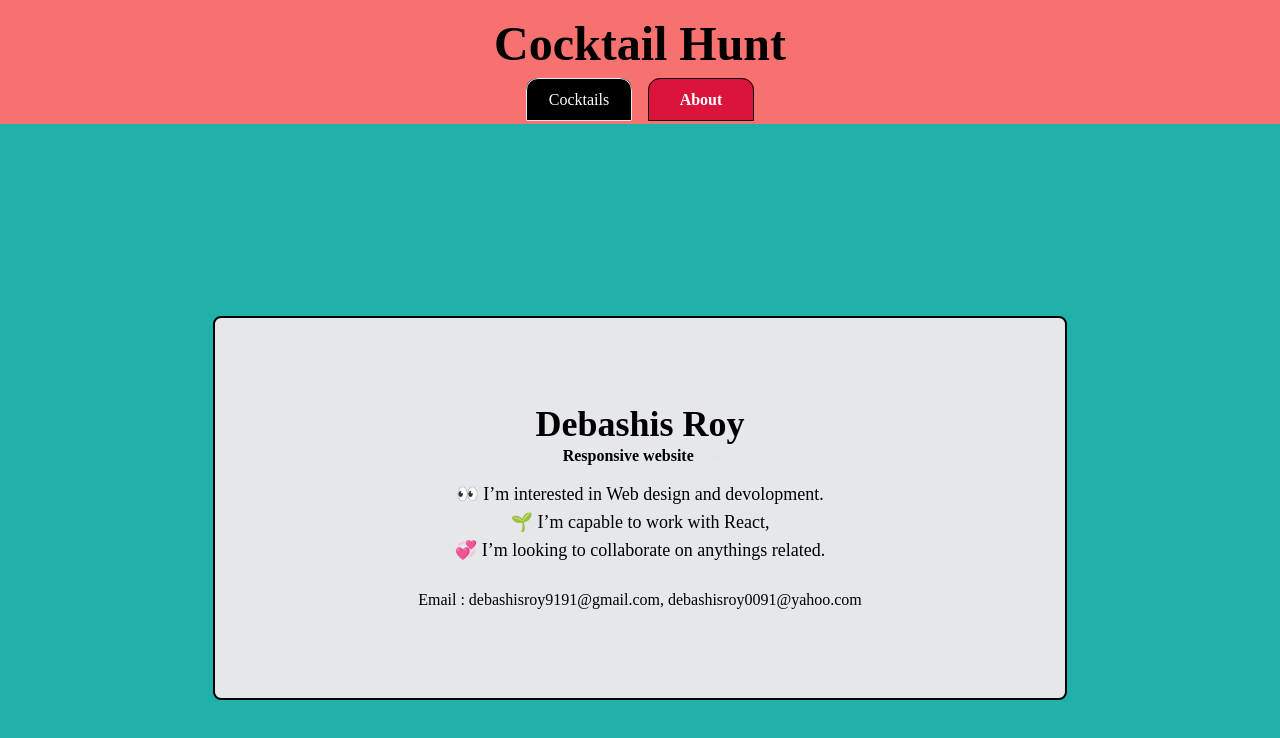
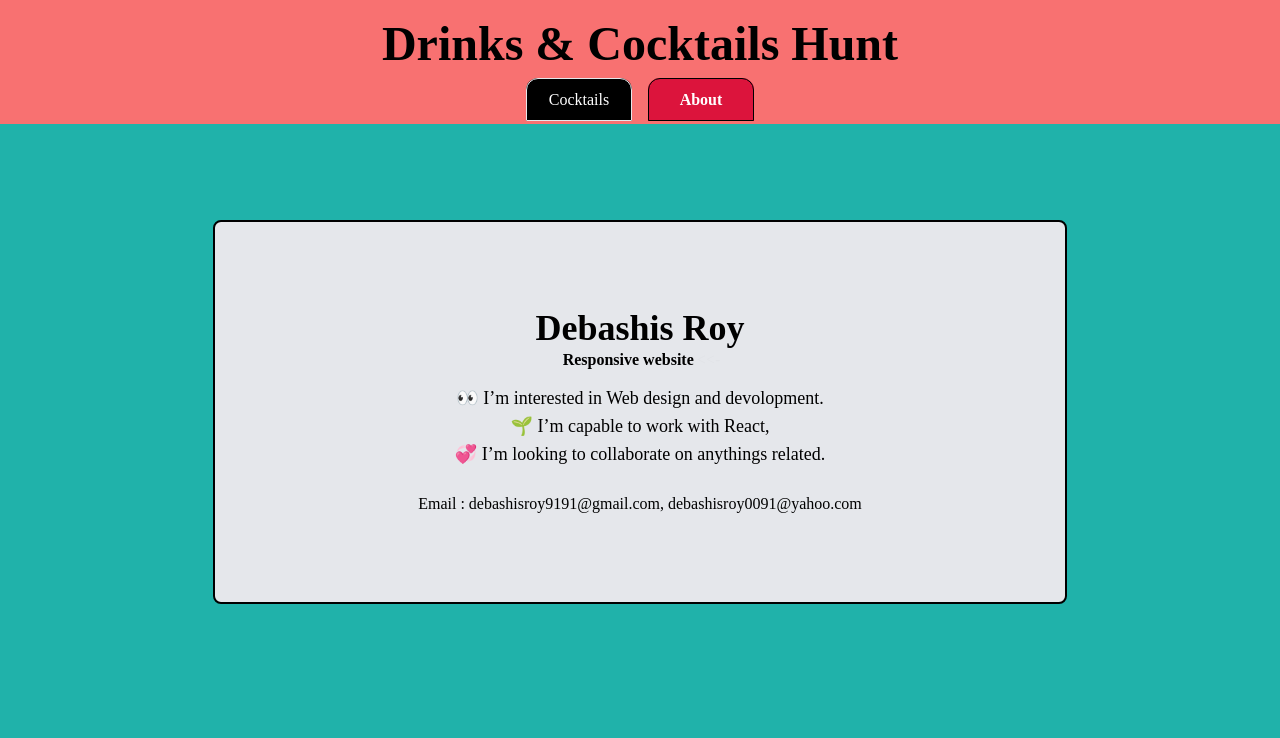
Before and after one commit to pally0091/cocktail-hunt, a React (Create React App) app: page /about in a window 1280 px wide. Shown: the top 738 px of the page. Built offline with nearby package versions, Linux system fonts and the light colour scheme.

Commit message:
some changes

```diff
--- a/src/Components/Cocktails/Cocktails.js
+++ b/src/Components/Cocktails/Cocktails.js
@@ -1,11 +1,11 @@
-import React from 'react';
+import React from "react";
 
 const Cocktails = () => {
-    return (
-        <div>
-            Cocktails
-        </div>
-    );
+  return (
+    <div>
+      <h2>Here is Cocktails information in details</h2>
+    </div>
+  );
 };
 
 export default Cocktails;
--- a/src/Components/Home/About/About.js
+++ b/src/Components/Home/About/About.js
@@ -1,9 +1,9 @@
-import React from 'react';
-import { Typewriter } from 'react-simple-typewriter';
+import React from "react";
+import { Typewriter } from "react-simple-typewriter";
 
 const About = () => {
   return (
-      <div className=" bg-gray-200 text-black flex flex-row items-center p-2 lg:w-8/12 sm:w-[95%] mx-auto h-96 mt-48 mb-40 rounded-lg border-2 border-black ">
+    <div className=" bg-gray-200 text-black flex flex-row items-center p-2 lg:w-8/12 sm:w-[95%] mx-auto h-96 mt-24 mb-40 rounded-lg border-2 border-black ">
       <div className="w-full text-center p-6">
         <h1 className="text-4xl font-bold">Debashis Roy</h1>
         <p className="font-bold">
--- a/src/Components/Home/Home.js
+++ b/src/Components/Home/Home.js
@@ -1,30 +1,28 @@
 /* eslint-disable jsx-a11y/img-redundant-alt */
 
-import { useEffect, useState } from 'react';
-import { Link } from 'react-router-dom';
+import { useEffect, useState } from "react";
+import { Link } from "react-router-dom";
 
 const Home = () => {
   const [item, setItem] = useState();
   const URL = "https://www.thecocktaildb.com/api/json/v1/1/random.php";
 
-
   useEffect(() => {
     fetch(URL)
       .then((res) => res.json())
       .then((data) => setItem(data.drinks[0]));
+  }, []);
 
-  }, [])
-
-  console.log(item)
+  console.log(item);
   return (
     <div className="flex lg:flex-row md:flex-row sm:flex-col min-[320px]:flex-col lg:p-20 sm:p-2 min-[320px]:p-1 bg-amber-600 m-10 items-center">
-        <div className="lg:w-1/2 sm:w-[95%] min-[320px]:w-[95%] p-3">
-          <div className="border-2 p-4 rounded-lg">
+      <div className="lg:w-1/2 sm:w-[95%] min-[320px]:w-[95%] p-3 ">
+        <div className="border-2 p-4 rounded-lg bg-indigo-400">
           <img
             src={item?.strDrinkThumb}
             alt="image"
           />
-            <p>{item?.strDrink}</p>
+          <p className="text-white font-semibold">{item?.strDrink}</p>
         </div>
       </div>
       <div className="lg:w-1/2 sm:w-[95%] min-[320px]:w-[95%] p-3">
--- a/src/Components/Nav.js
+++ b/src/Components/Nav.js
@@ -1,12 +1,14 @@
-import React from 'react';
-import { Link, NavLink } from 'react-router-dom';
+import React from "react";
+import { Link, NavLink } from "react-router-dom";
 
 const Nav = () => {
   return (
     <div>
       <div className="bg-red-400 pt-5 pb-3">
         <Link to="/">
-            <h1 className="text-5xl font-bold">Cocktail Hunt</h1>
+          <h1 className="lg:text-5xl min-[320px]:text-3xl font-bold">
+            Drinks & Cocktails Hunt
+          </h1>
         </Link>
         <div className="mt-5">
           <NavLink
```
Lines whose indentation alone changed are shown as unchanged.
